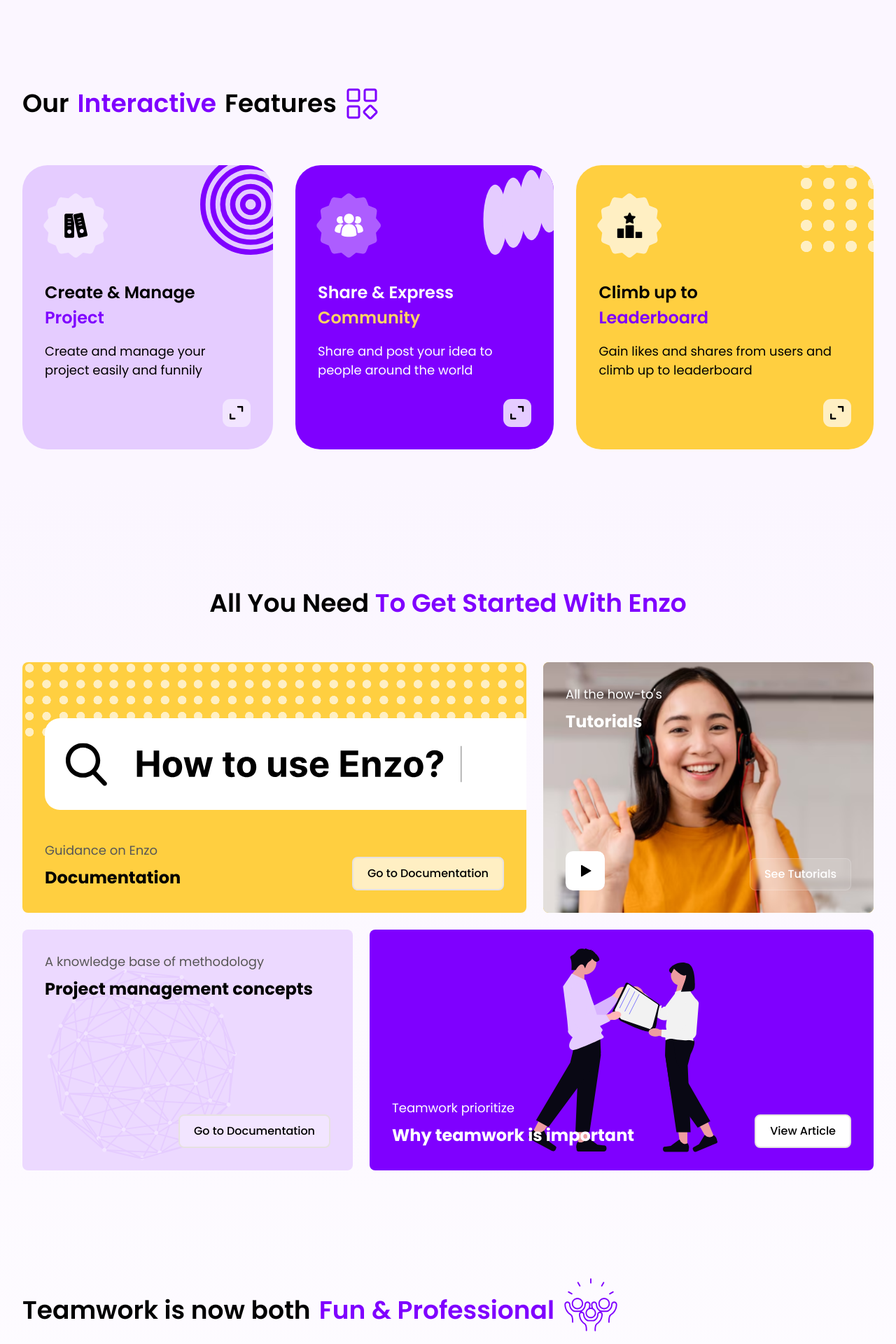
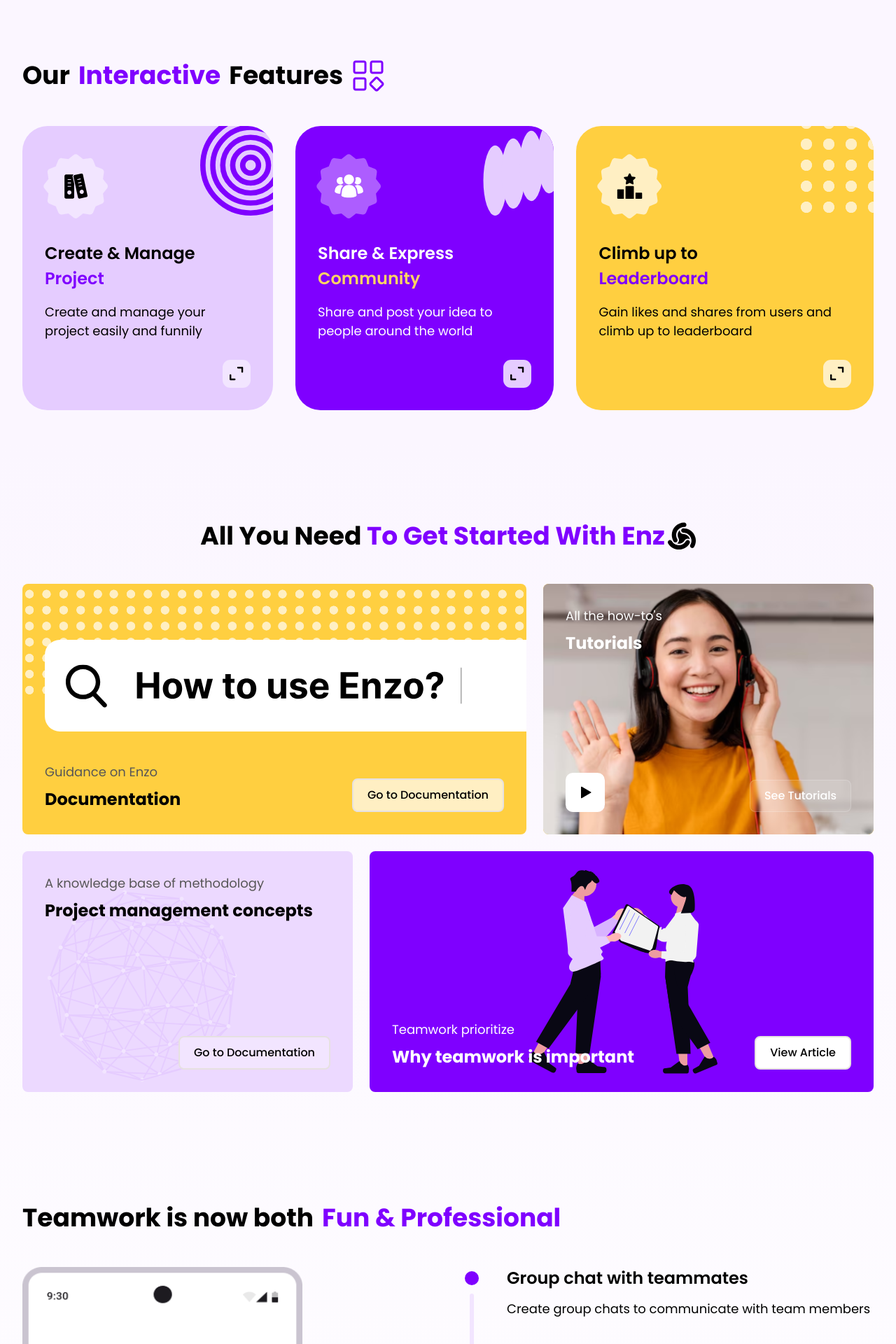
Before and after one commit to NHANDEPTRAI123-hub/Enzo, a Next.js app: page / in a window 1280 px wide. Shown: the part 620-2540 px from the top of the page at 70% size. Built offline with nearby package versions, Linux system fonts and the light colour scheme.

Commit message:
fix: ui layout fix on mobile

```diff
--- a/app/globals.css
+++ b/app/globals.css
@@ -74,13 +74,13 @@
 
 h1 {
   @apply text-3xl sm:text-4xl lg:text-5xl font-poppins;
-  font-weight: 600;
+  font-weight: 700;
   line-height: 1.3;
 }
 
 h2 {
   @apply text-2xl sm:text-3xl lg:text-4xl font-poppins;
-  font-weight: 600;
+  font-weight: 700;
 }
 
 h3 {
@@ -139,18 +139,18 @@
 
 @layer components {
   .hero {
-    @apply flex flex-col lg:flex-row items-center justify-between gap-8 lg:gap-12 px-4 sm:px-6 lg:px-8 py-12 sm:py-16 lg:py-20;
+    @apply flex flex-col lg:flex-row items-center justify-between gap-8 lg:gap-12 px-4 sm:px-6 lg:px-8 py-10 sm:py-16 lg:py-20;
   }
 
   .features {
-    @apply flex flex-col lg:gap-8 px-4 sm:px-6 lg:px-8 py-12 sm:py-16 lg:py-30;
+    @apply flex flex-col gap-6 lg:gap-12 px-4 sm:px-6 lg:px-8 py-8 sm:py-16 lg:py-20;
   }
 
   .guide {
-    @apply flex flex-col  lg:gap-8 px-4 sm:px-6 lg:px-8 py-12 sm:py-16 lg:py-20;
+    @apply flex flex-col gap-6 lg:gap-12 px-4 sm:px-6 lg:px-8 py-8 sm:py-16 lg:py-20;
   }
 
   .teamwork {
-    @apply relative flex flex-col lg:flex-col lg:gap-8 px-4 sm:px-6 lg:px-8 py-12 sm:py-16 lg:py-20;
+    @apply relative flex flex-col gap-6 lg:flex-col lg:gap-12 px-4 py-8 sm:px-6 sm:py-16 lg:px-8 lg:py-20;
   }
 }
--- a/app/page.tsx
+++ b/app/page.tsx
@@ -60,14 +60,14 @@
           threshold={0.1}
           delay={0}
         >
-          <h2 className="text-left text-black flex items-center gap-1 sm:gap-3 flex-wrap mb-4 sm:mb-6 lg:mb-8">
+          <h2 className="text-left text-black flex items-center gap-2 sm:gap-3 flex-wrap">
             Our <span className="text-purple-600">Interactive</span> Features
             <Image
               src="/ui/project.svg"
               alt="Project icon"
               width={60}
               height={60}
-              className="w-8 h-8 sm:w-10 sm:h-10 lg:w-12 lg:h-12 inline-block"
+              className="hidden sm:inline-block sm:w-10 sm:h-10 lg:w-12 lg:h-12"
             />
           </h2>
         </AnimatedContent>
--- a/components/Bento.tsx
+++ b/components/Bento.tsx
@@ -49,7 +49,7 @@
 
       {/* Top decorative SVG */}
       {topSvgIcon && (
-        <div className="absolute -top-28 left-1">
+        <div className="absolute bottom-40 sm:bottom-50 left-1">
           <Image
             src={topSvgIcon}
             alt="Decorative pattern"
--- a/components/GuideSection.tsx
+++ b/components/GuideSection.tsx
@@ -22,10 +22,19 @@
       >
         <h2 className="text-center text-black">
           All You Need{" "}
-          <span className="text-purple-600">To Get Started With Enzo</span>
+          <span className="text-purple-600 inline-flex items-center gap-1 flex-wrap justify-center">
+            To Get Started With Enz
+            <Image
+              src="/ui/spin.svg"
+              alt="O"
+              width={32}
+              height={32}
+              className="inline-block w-6 h-6 sm:w-8 sm:h-8 lg:w-10 lg:h-10"
+            />
+          </span>
         </h2>
       </AnimatedContent>
-      <div className="grid grid-cols-1 sm:grid-cols-2 lg:grid-cols-5 gap-6 mt-8">
+      <div className="grid grid-cols-1 sm:grid-cols-2 lg:grid-cols-5 gap-6">
         <AnimatedContent
           distance={100}
           direction="vertical"
@@ -47,12 +56,12 @@
                   {/* Left side - Text content */}
                   <div className="flex flex-col gap-2">
                     <p
-                      className="sm:text-base"
+                      className="hidden sm:block"
                       style={{ color: "var(--text-gray)" }}
                     >
                       Guidance on Enzo
                     </p>
-                    <h3 className="font-bold text-black">Documentation</h3>
+                    <h3 className="font-bold hidden sm:block text-black">Documentation</h3>
                   </div>
 
                   {/* Right side - Button */}
--- a/components/TeamWorkSection.tsx
+++ b/components/TeamWorkSection.tsx
@@ -25,29 +25,37 @@
     {
       id: 4,
       title: "Real-time collaboration",
-      description: "Work together seamlessly with live updates and instant feedback",
+      description:
+        "Work together seamlessly with live updates and instant feedback",
     },
     {
       id: 5,
       title: "Personalized experience",
-      description: "Tailor your workspace to match your team's unique workflow and preferences",
+      description:
+        "Tailor your workspace to match your team's unique workflow and preferences",
     },
   ];
 
   return (
     <section className="teamwork">
       {/* Header */}
-      <h2 className="text-black flex items-center gap-1 sm:gap-3 flex-wrap">
-        Teamwork is now both{" "}
-        <span className="text-purple-600">Fun & Professional</span>
-        <Image
-          src="/ui/fun.svg"
-          alt="Fun icon"
-          width={48}
-          height={48}
-          className="relative bottom-1 sm:bottom-2 w-10 h-10 sm:w-12 sm:h-12 lg:w-20 lg:h-20 inline-block"
-        />
-      </h2>
+      <AnimatedContent
+        distance={100}
+        direction="vertical"
+        reverse={false}
+        duration={0.8}
+        ease="power3.out"
+        initialOpacity={0}
+        animateOpacity
+        scale={1}
+        threshold={0.1}
+        delay={0}
+      >
+        <h2 className=" text-black flex items-center gap-0 sm:gap-3 flex-wrap">
+          Teamwork is now both{" "}
+          <span className="text-purple-600">Fun & Professional</span>
+        </h2>
+      </AnimatedContent>
 
       {/* Content flex container */}
       <div className="flex flex-col lg:flex-row items-center gap-8 lg:gap-12">
@@ -138,7 +146,9 @@
                     delay={0.9}
                     className="hidden sm:block"
                   >
-                    <p style={{ color: "var(--text-black)" }}>{item.description}</p>
+                    <p style={{ color: "var(--text-black)" }}>
+                      {item.description}
+                    </p>
                   </AnimatedContent>
                 </AnimatedContent>
               </div>
```
Also changed, not shown: public/ui/spin.svg (added).
